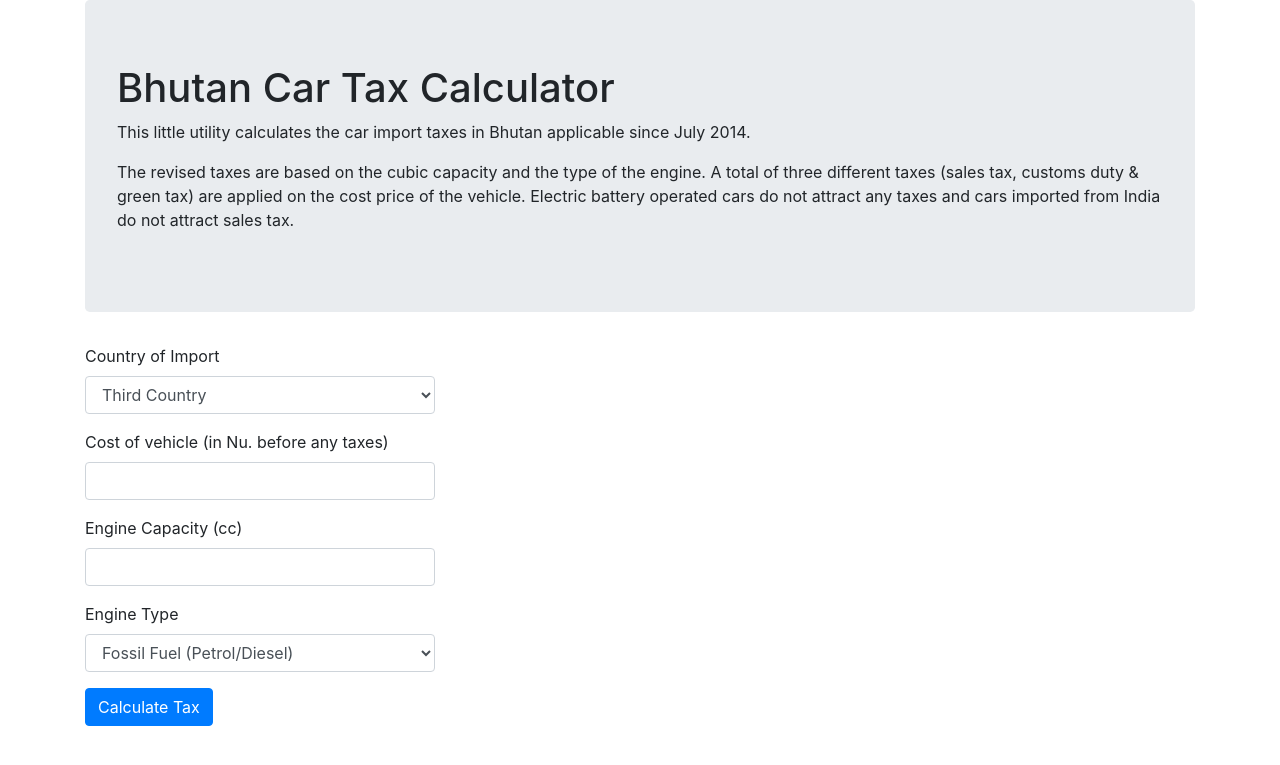
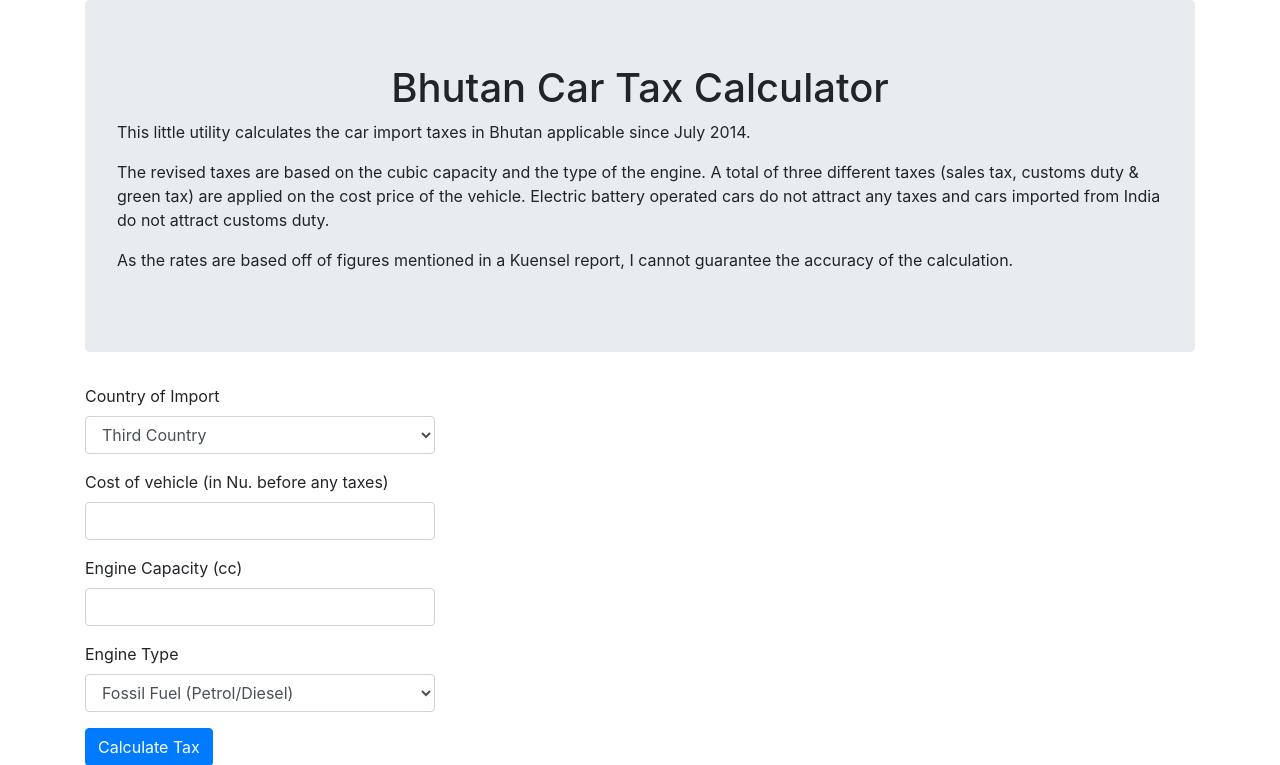
Before and after one commit to damchey/tools, a PHP site: page / in a window 1280 px wide. Shown: the top 765 px of the page. Run offline with PHP 8.4, Linux system fonts and the light colour scheme; some libraries are stand-ins or nearby versions.

Commit message:
added a disclaimer

```diff
--- a/car-tax-calculator/index.php
+++ b/car-tax-calculator/index.php
@@ -201,13 +201,16 @@ if (isset($_POST['tax_calculator'])) {
 	<body>
 		<div class="container">
 			<div class="jumbotron">
-				<h1>Bhutan Car Tax Calculator</h1>
+				<h1 class="text-center">Bhutan Car Tax Calculator</h1>
 				<p>
 					This little utility calculates the car import taxes in Bhutan applicable since July 2014.
 				</p>
 				<p>
 					The revised taxes are based on the cubic capacity and the type of the engine. A total of three different taxes (sales tax, customs duty & green tax) are applied on
-					the cost price of the vehicle. Electric battery operated cars do not attract any taxes and cars imported from India do not attract sales tax.
+					the cost price of the vehicle. Electric battery operated cars do not attract any taxes and cars imported from India do not attract customs duty.
+				</p>
+				<p>
+					As the rates are based off of figures mentioned in a Kuensel report, I cannot guarantee the accuracy of the calculation.
 				</p>
 			</div>
 
```
